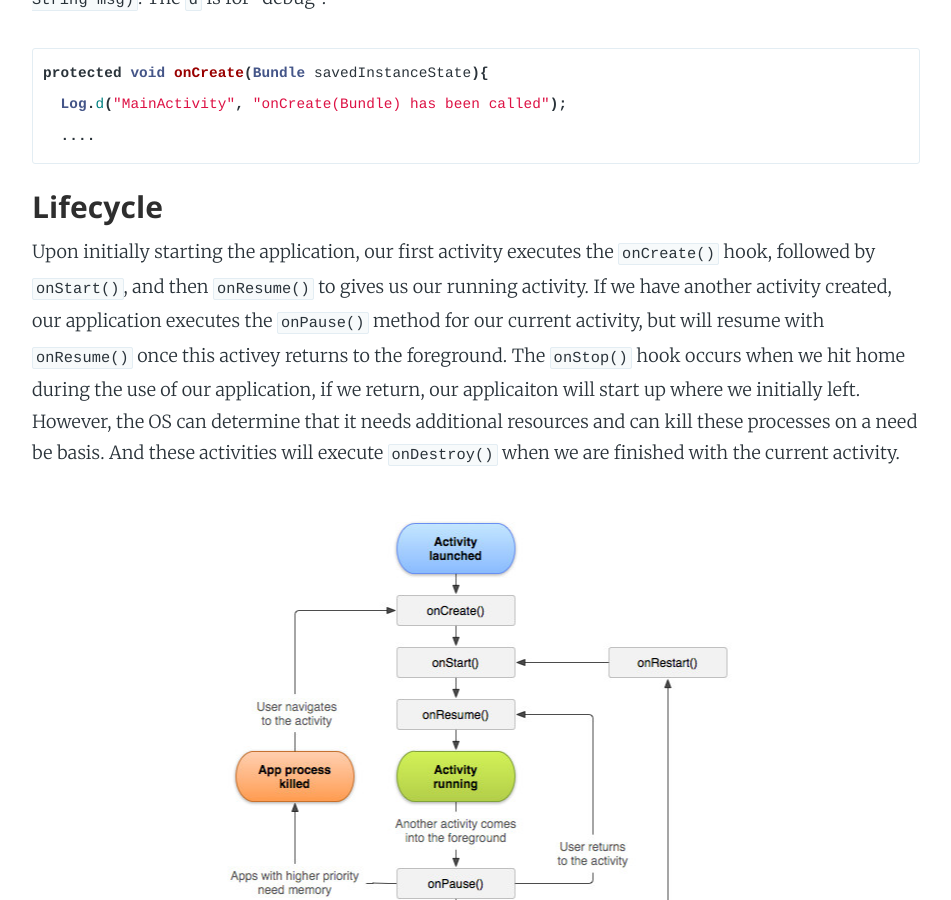
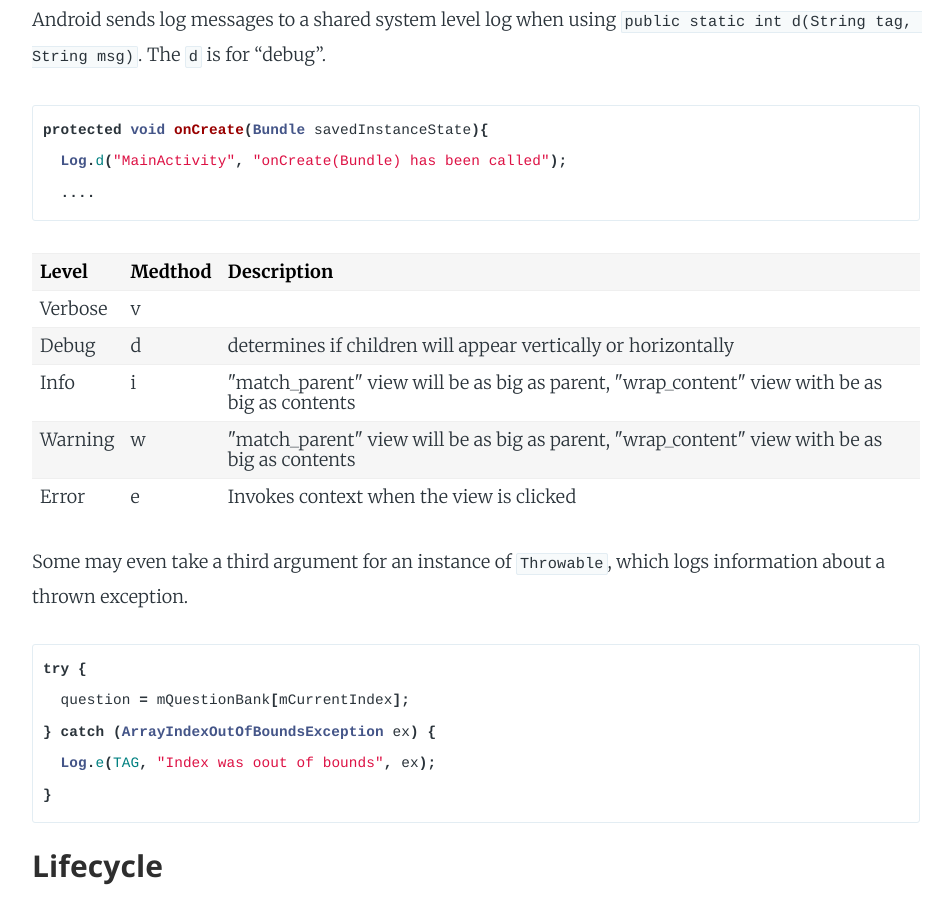
Before and after one commit to Carpk/ShawnKlein, a Jekyll site: the page built from _posts/2016-07-16-introduction-to-android.md, in a window 1280 px wide and 900 px high, scrolled down 4357 px. Shown: the whole window, without its empty margins (164-1115 px from the left). Built offline with Jekyll 4.4.1, drawn with Linux system fonts in a browser that asks for light colours; nearby versions of some CDN libraries; some web fonts are replaced; Markdown is read by kramdown in place of the engine named in the settings; some of the changed text lies outside the part shown.

Commit message:
add section regarding activity lifecycles, tables for log methods

`````diff
--- a/_posts/2016-07-16-introduction-to-android.md
+++ b/_posts/2016-07-16-introduction-to-android.md
@@ -31,6 +31,16 @@
     <th>Description</th>
   </tr>
   <tr>
+    <td>LinearLayout</td>
+    <td>< ViewGroup < View < Object</td>
+    <td>"match_parent" view will be as big as parent, "wrap_content" view with be as big as contents</td>
+  </tr>
+  <tr>
+    <td>FrameLayout</td>
+    <td>< ViewGroup < View < Object</td>
+    <td>"match_parent" view will be as big as parent, "wrap_content" view with be as big as contents</td>
+  </tr>
+  <tr>
     <td>TextView</td>
     <td>< View < Object</td>
     <td></td>
@@ -39,11 +49,6 @@
     <td>Button</td>
     <td>< TextView < View < Object</td>
     <td>determines if children will appear vertically or horizontally</td>
-  </tr>
-  <tr>
-    <td>LinearLayout</td>
-    <td>< ViewGroup < View < Object</td>
-    <td>"match_parent" view will be as big as parent, "wrap_content" view with be as big as contents</td>
   </tr>
   <tr>
     <td>ImageButton</td>
@@ -185,10 +190,64 @@
   ....
 ````
 
+<table style="width:100%">
+  <tr>
+    <th>Level</th>
+    <th>Medthod</th>
+    <th>Description</th>
+  </tr>
+  <tr>
+    <td>Verbose</td>
+    <td>v</td>
+    <td></td>
+  </tr>
+  <tr>
+    <td>Debug</td>
+    <td>d</td>
+    <td>determines if children will appear vertically or horizontally</td>
+  </tr>
+  <tr>
+    <td>Info</td>
+    <td>i</td>
+    <td>"match_parent" view will be as big as parent, "wrap_content" view with be as big as contents</td>
+  </tr>
+  <tr>
+    <td>Warning</td>
+    <td>w</td>
+    <td>"match_parent" view will be as big as parent, "wrap_content" view with be as big as contents</td>
+  </tr>
+  <tr>
+    <td>Error</td>
+    <td>e</td>
+    <td>Invokes context when the view is clicked</td>
+  </tr>
+</table>
+
+Some may even take a third argument for an instance of `Throwable`, which logs information about a thrown exception.
+
+````java
+try {
+  question = mQuestionBank[mCurrentIndex];
+} catch (ArrayIndexOutOfBoundsException ex) {
+  Log.e(TAG, "Index was oout of bounds", ex);
+}
+````
+
 ### Lifecycle
 
-Upon initially starting the application, our first activity executes the `onCreate()` hook, followed by `onStart()`, and then `onResume()` to gives us our running activity. If we have another activity created, our application executes the `onPause()` method for our current activity, but will resume with `onResume()` once this activey returns to the foreground. The `onStop()` hook occurs when we hit home during the use of our application, if we return, our applicaiton will start up where we initially left. However, the OS can determine that it needs additional resources and can kill these processes on a need be basis. And these activities will execute `onDestroy()` when we are finished with the current activity.
+Upon initially starting the application, our first activity executes the `onCreate()` hook, followed by `onStart()`, and then `onResume()` to gives us our running activity. If we have another activity created, our application executes the `onPause()` method for our current activity, but will resume with `onResume()` once this activey returns to the foreground. The `onStop()` hook occurs when we hit home during the use of our application, if we return, our applicaiton will start up where we initially left. However, the OS can determine that it needs additional resources and can kill these processes on a need be basis. And these activities will execute `onDestroy()` when we are finished with the current activity. Home button will cause the activity to execute `onPause()` and `onStop()`. Using the back button will also call `onDestroy()` which will also destroy any stashed state.
 
 ![DNS query diagram](/assets/images/activity_lifecycle.jpg)
 
 Rotating the screen to change its orientation will cause it to change the device configuration, which calls `onDestroy()` and `onCreate()` in order to inflate the new activity with the device configuration.
+
+To persist our data upon changing the device configuration, we will use `protected void onSaveInstanceState(Bundle outState)` method. This method is called by the system before `onPause()`, `onStop()`, and `onDestroy`. And requires the data passed in as as a Bundle object.
+
+````java
+private static final String KEY_INDEX = "index";
+@Override
+public void onSaveInstanceState(Bundle savedInstanceState) {
+  super.onSaveInstanceState(savedInstanceState);
+  savedInstanceState.putInt(KEY_INDEX, mCurrentIndex);
+}
+````
`````
